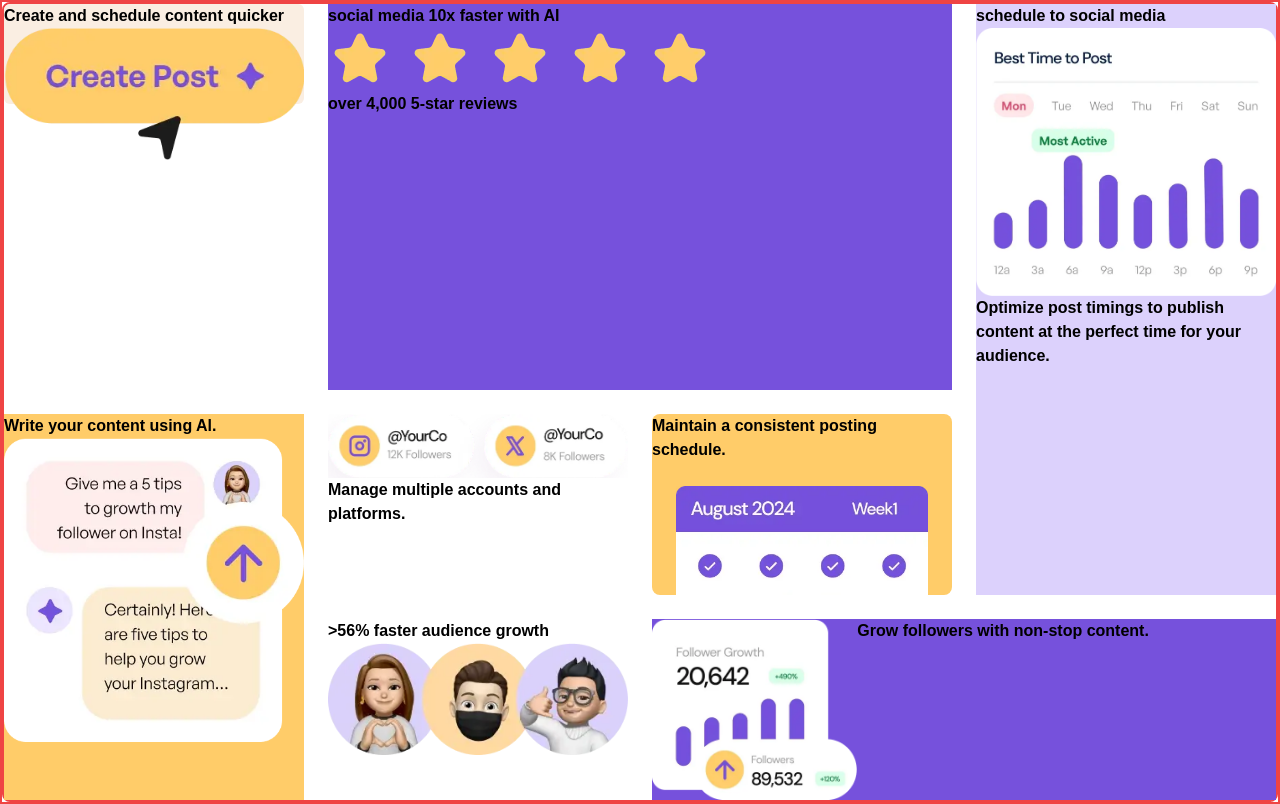
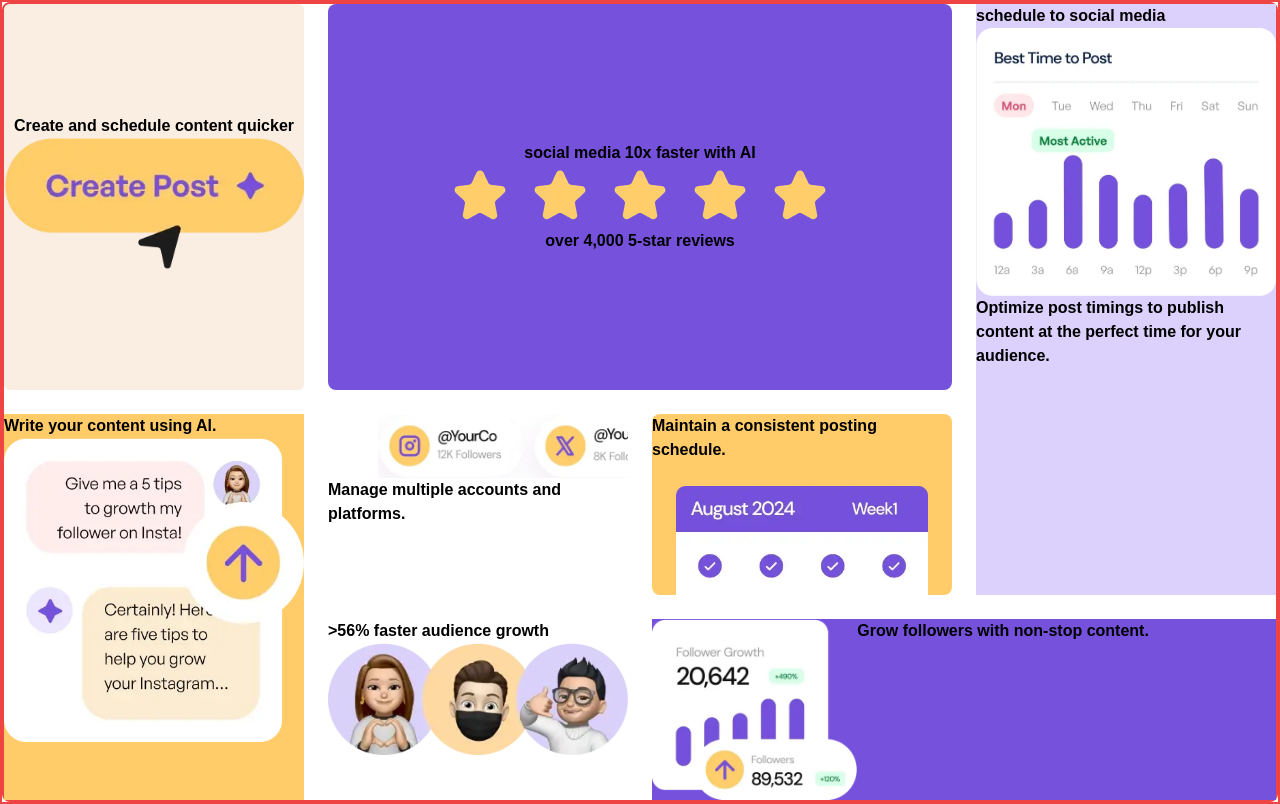
Before and after one commit to Mahmoudbaky/bento-grid-frontend-mentor, a website: page src/index.html in a window 1280 px wide. Drawn offline with Linux system fonts and the light colour scheme.

Commit message:
in progress

```diff
--- a/src/index.html
+++ b/src/index.html
@@ -20,7 +20,7 @@
         class="grid grid-cols-4 grid-rows-4 gap-6 border-2 border-red-500 rounded-lg w-[1400px] h-[800px]"
       >
         <div
-          class="row-span-2 font-bold font-CustomFont h-[100px] bg-[#faeee2] rounded-md"
+          class="row-span-2 font-bold font-CustomFont flex flex-col justify-center items-center bg-[#faeee2] rounded-md"
         >
           <p>Create and schedule content quicker</p>
           <img src="../assets/images/illustration-create-post.webp" alt="" />
@@ -32,7 +32,7 @@
           <img src="../assets/images/illustration-ai-content.webp" alt="" />
         </div>
         <div
-          class="col-span-2 row-span-2 col-start-2 row-start-1 font-bold font-CustomFont bg-[#7651dc]"
+          class="col-span-2 row-span-2 col-start-2 row-start-1 flex flex-col items-center justify-center rounded-lg font-bold font-CustomFont bg-[#7651dc]"
         >
           <p>social media 10x faster with AI</p>
           <img src="../assets/images/illustration-five-stars.webp" alt="" />
@@ -55,11 +55,12 @@
           <p>Grow followers with non-stop content.</p>
         </div>
         <div
-          class="col-start-2 row-start-3 font-bold font-CustomFont bg-[#ffffff]"
+          class="col-start-2 row-start-3 font-bold overflow-hidden font-CustomFont bg-[#ffffff]"
         >
           <img
             src="../assets/images/illustration-multiple-platforms.webp"
             alt=""
+            class="relative left-[50px]"
           />
           <p>Manage multiple accounts and platforms.</p>
         </div>
```
Also changed, not shown: src/output.css.
